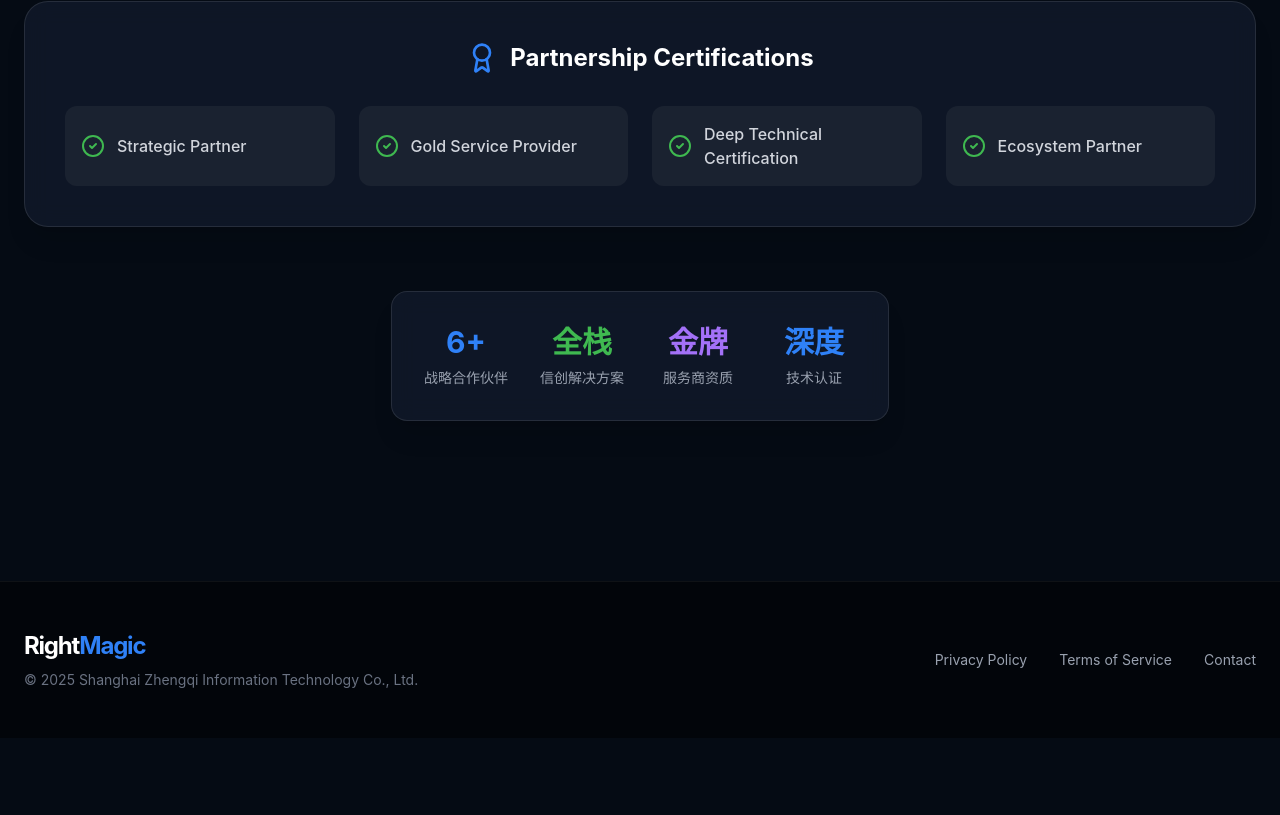
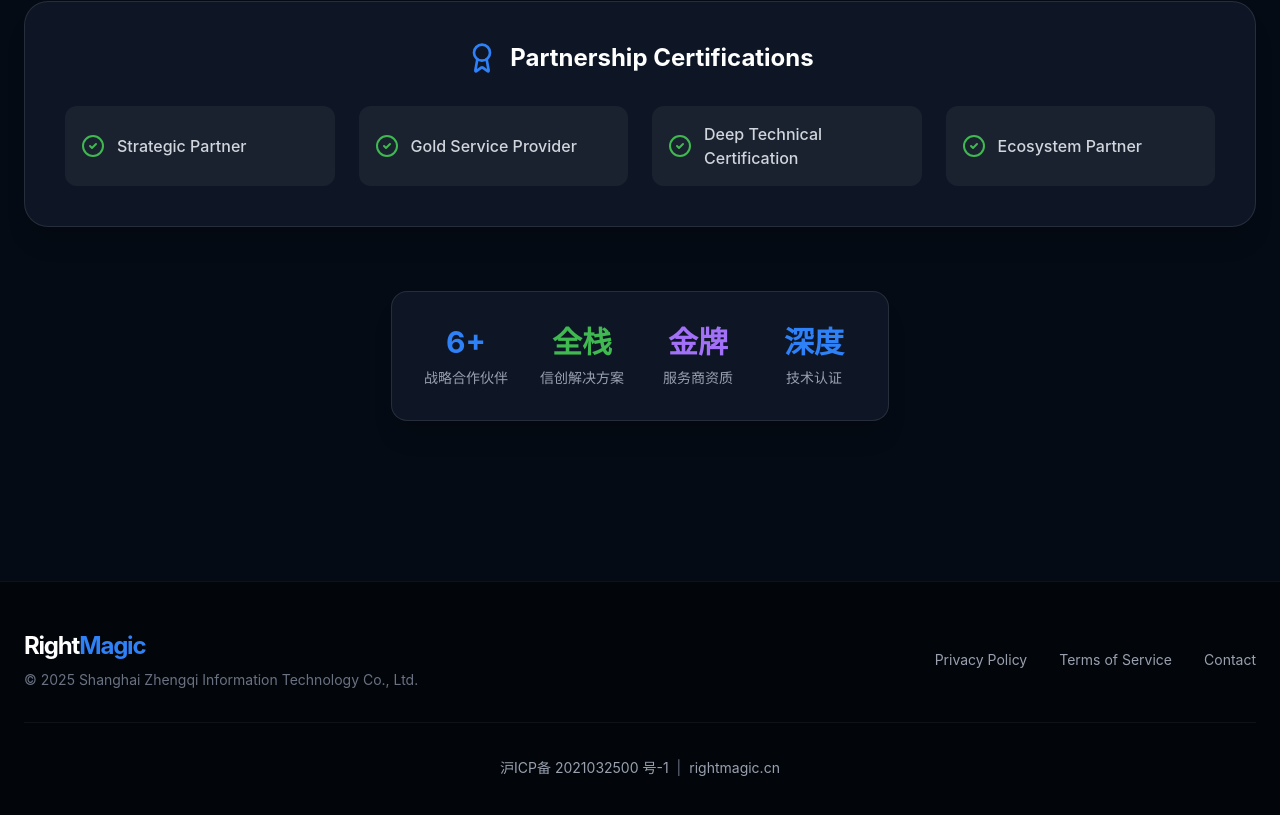
Before and after one commit to gahg96/Rightmagicwebsite, a Next.js app: page /en/partners in a window 1280 px wide. Shown: the part 1906-2721 px from the top of the page. Before the commit the page ends 2644 px from the top, so only its background shows below. Built offline with nearby package versions, Linux system fonts and the light colour scheme.

Commit message:
添加网站底部备案信息 (沪ICP备 2021032500 号-1)

```diff
--- a/messages/en.json
+++ b/messages/en.json
@@ -369,5 +369,9 @@
             "quality": "Quality",
             "technology": "Technology"
         }
+    },
+    "Footer": {
+        "icp": "沪ICP备 2021032500 号-1",
+        "domain": "rightmagic.cn"
     }
 }
--- a/messages/zh.json
+++ b/messages/zh.json
@@ -369,5 +369,9 @@
             "quality": "质量认证",
             "technology": "技术认证"
         }
+    },
+    "Footer": {
+        "icp": "沪ICP备 2021032500 号-1",
+        "domain": "rightmagic.cn"
     }
 }
--- a/src/components/layout/Footer.tsx
+++ b/src/components/layout/Footer.tsx
@@ -5,6 +5,7 @@ import { getBrandName, getCompanyName } from '@/config/company';
 
 export default function Footer() {
     const t = useTranslations('Navigation');
+    const tFooter = useTranslations('Footer');
     const brandName = getBrandName('en');
     const companyName = getCompanyName('en');
 
@@ -42,6 +43,20 @@ export default function Footer() {
                         <a href="#" className="text-gray-400 hover:text-primary transition-colors text-sm">{t('contact')}</a>
                     </div>
                 </div>
+
+                {/* 备案信息 */}
+                <div className="mt-8 pt-8 border-t border-white/5 text-center">
+                    <a
+                        href="https://beian.miit.gov.cn/"
+                        target="_blank"
+                        rel="noopener noreferrer"
+                        className="text-gray-400 hover:text-primary transition-colors text-sm"
+                    >
+                        {tFooter('icp')}
+                    </a>
+                    <span className="text-gray-500 text-sm mx-2">|</span>
+                    <span className="text-gray-400 text-sm">{tFooter('domain')}</span>
+                </div>
             </div>
         </footer>
     );
```
